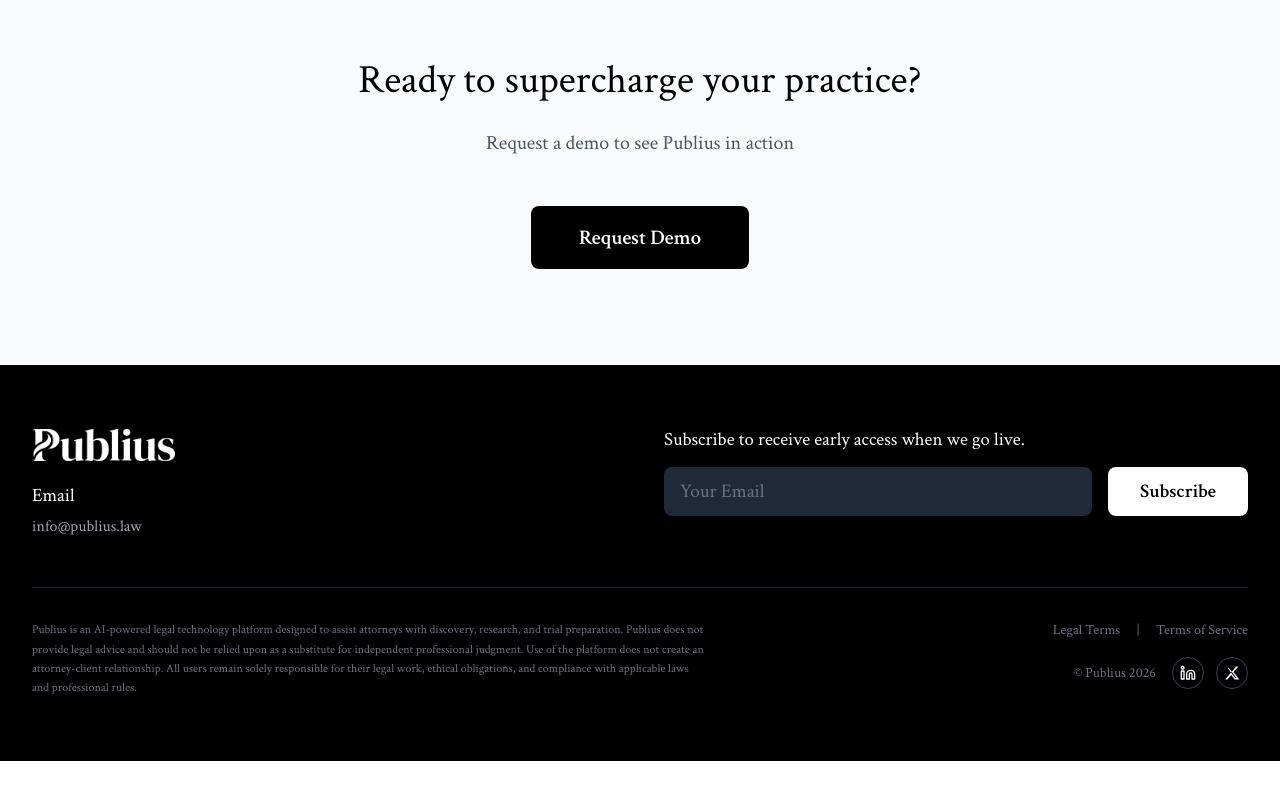
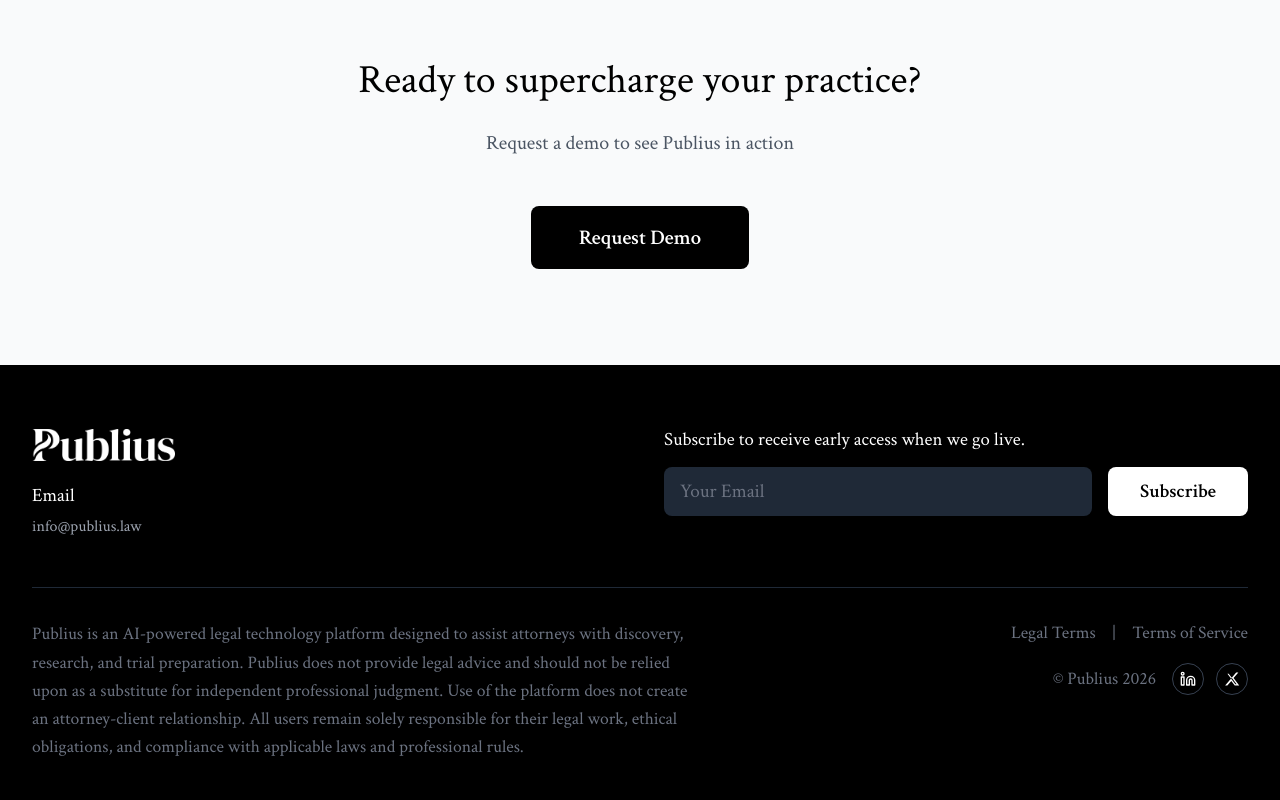
Before and after one commit to publius-labs/publius.law, a plain HTML site: page index.html in a window 1280 px wide. Shown: the part 1698-2498 px from the top of the page. Before the commit the page ends 2459 px from the top, so only its background shows below. Drawn offline with Linux system fonts and the light colour scheme.

Commit message:
move layout

```diff
--- a/css/styles.css
+++ b/css/styles.css
@@ -417,7 +417,7 @@ main {
 
 .hero__note {
   margin-top: 1.5rem;
-  font-size: 1rem;
+  font-size: 1.1rem;
   color: rgba(255,255,255,0.7);
 }
 
@@ -478,7 +478,7 @@ main {
 /* ===== Page Headers ===== */
 .page-header {
   position: relative;
-  padding: 6rem 0;
+  padding: 2rem 0;
   overflow: hidden;
   margin-top: 5rem;
 }
@@ -1688,7 +1688,7 @@ a.contact-item__value:hover {
 
 .footer__disclosure {
   color: var(--gray-500);
-  font-size: 0.75rem;
+  font-size: 1.1rem;
   max-width: 42rem;
   line-height: 1.6;
 }
@@ -1702,7 +1702,7 @@ a.contact-item__value:hover {
 .footer__legal-links {
   display: flex;
   gap: 1rem;
-  font-size: 0.875rem;
+  font-size: 1.1rem;
   color: var(--gray-500);
 }
 
@@ -1726,7 +1726,7 @@ a.contact-item__value:hover {
 
 .footer__copyright {
   color: var(--gray-500);
-  font-size: 0.875rem;
+  font-size: 1.1rem;
 }
 
 .footer__social {
```
